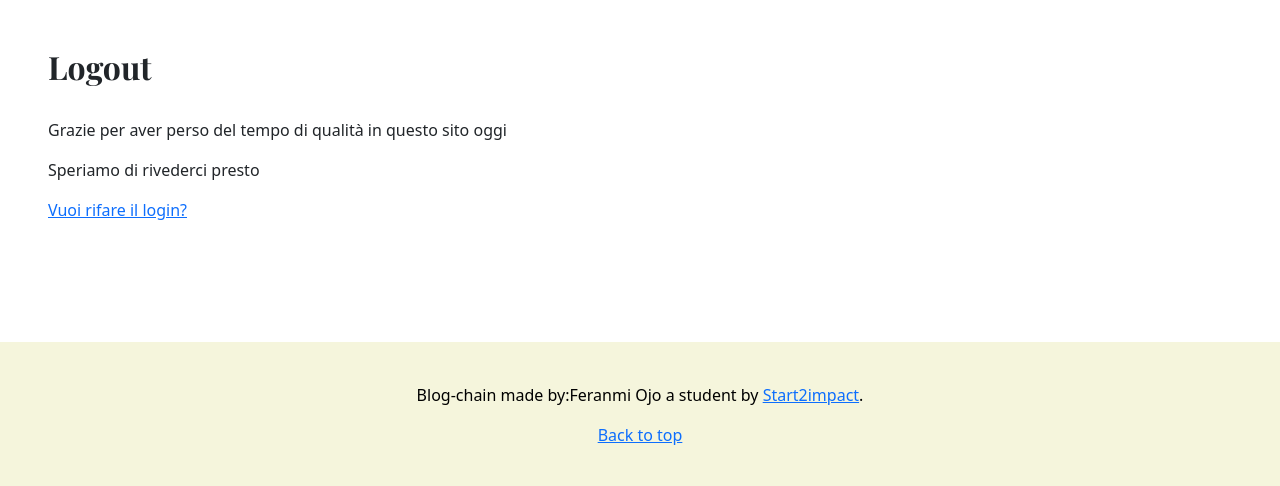
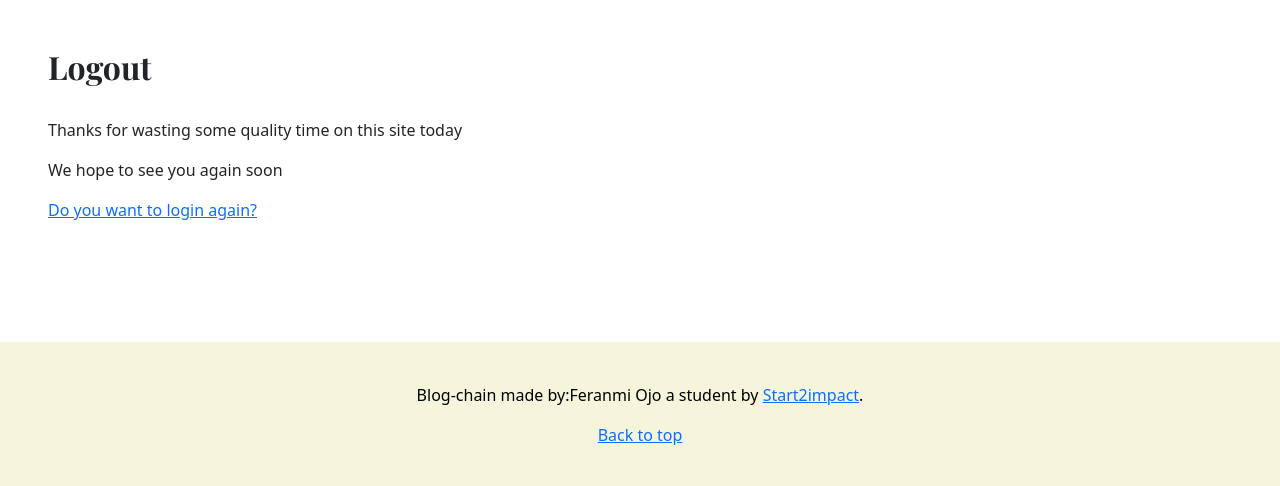
Before and after one commit to feranmi-oj/Progetto-django-di-Feranmi-Ojo, a Django app: template accounts/templates/registration/logged_out.html in a window 1280 px wide. Shown: the part 86-572 px from the top of the page. Run offline with Django 3.2, Linux system fonts and the light colour scheme; the template is opened without the code that fills it, so the values that code supplies are empty.

Commit message:
-varie modifiche  file progetto

```diff
--- a/accounts/templates/registration/ipcheck_view.html
+++ b/accounts/templates/registration/ip_control.html
@@ -21,5 +21,5 @@
       </div>
     </div>
 
-</header>
+
 {% endblock %}
--- a/accounts/templates/registration/logged_out.html
+++ b/accounts/templates/registration/logged_out.html
@@ -4,8 +4,8 @@
 <div class="container-fluid p-5 ">
   <h2>Logout</h2>
   <br>
-  <p>Grazie per aver perso del tempo di qualità in questo sito oggi</p>
-  <p>Speriamo di rivederci presto</p>
-  <a href="{% url 'accounts:login '%}"> Vuoi rifare il login? </a>
+  <p>Thanks for wasting some quality time on this site today</p>
+  <p>We hope to see you again soon</p>
+  <a href="{% url 'accounts:login '%}"> Do you want to login again? </a>
 </div>
 {% endblock %}
--- a/accounts/urls.py
+++ b/accounts/urls.py
@@ -17,9 +17,8 @@ Including another URLconf
 from django.urls import path
 from django.contrib.auth import views as auth_views
 from . import views
+from django.urls import reverse_lazy
 
-from django.urls import reverse_lazy
-from django.conf import settings
 
 app_name = 'accounts'
 urlpatterns = [
@@ -29,6 +28,6 @@ urlpatterns = [
     path('password_change/done/',auth_views.PasswordChangeDoneView.as_view(template_name='registration/pass_change_done.html',), name='password_change_done'),
     path('users/<int:id>/profile/',views.profile,name = 'profile'),
     path('registration/',views.register, name='register'),
-    path('ip_check/', views.ip_check_view, name='ip-check-view'),
+    path('ip_control/', views.ip_control_view, name='ip-control'),
     path('edit/',views.edit_profile, name='edit')
 ]
--- a/articles/models.py
+++ b/articles/models.py
@@ -6,7 +6,7 @@ from django.template.defaultfilters import slugify
 from.utils import sendTransaction
 import hashlib
 from . import wallet
-from django.contrib.auth.models import User
+
 # Create your models here.
 
 class Article(models.Model):
--- a/articles/wallet.py
+++ b/articles/wallet.py
@@ -4,5 +4,3 @@
 account = w3.eth.account.create()
 privateKey = account.privateKey.hex()
 address = account.address
-
-print(f"Your address: {address} \nYour key: {privateKey}")
--- a/socialDex/settings.py
+++ b/socialDex/settings.py
@@ -44,6 +44,7 @@ INSTALLED_APPS = [
 
 MIDDLEWARE = [
     'django.middleware.security.SecurityMiddleware',
+    'whitenoise.middleware.WhiteNoiseMiddleware',
     'django.contrib.sessions.middleware.SessionMiddleware',
     'django.middleware.common.CommonMiddleware',
     'django.middleware.csrf.CsrfViewMiddleware',
@@ -130,7 +131,7 @@ USE_TZ = True
 
 # Static files (CSS, JavaScript, Images)
 # https://docs.djangoproject.com/en/3.2/howto/static-files/
-
+STATIC_ROOT = os.path.join(BASE_DIR,'staticfiles')
 STATIC_URL = '/static/'
 MEDIA_URL = '/media/'
 MEDIA_ROOT = os.path.join(BASE_DIR,'media')
```
Also changed, not shown: accounts/views.py (+4 -6 lines), articles/views.py (+3 -4 lines), articles/migrations/0015_article_likes.py (added), articles/migrations/0016_remove_article_likes.py (added), db.sqlite3.
